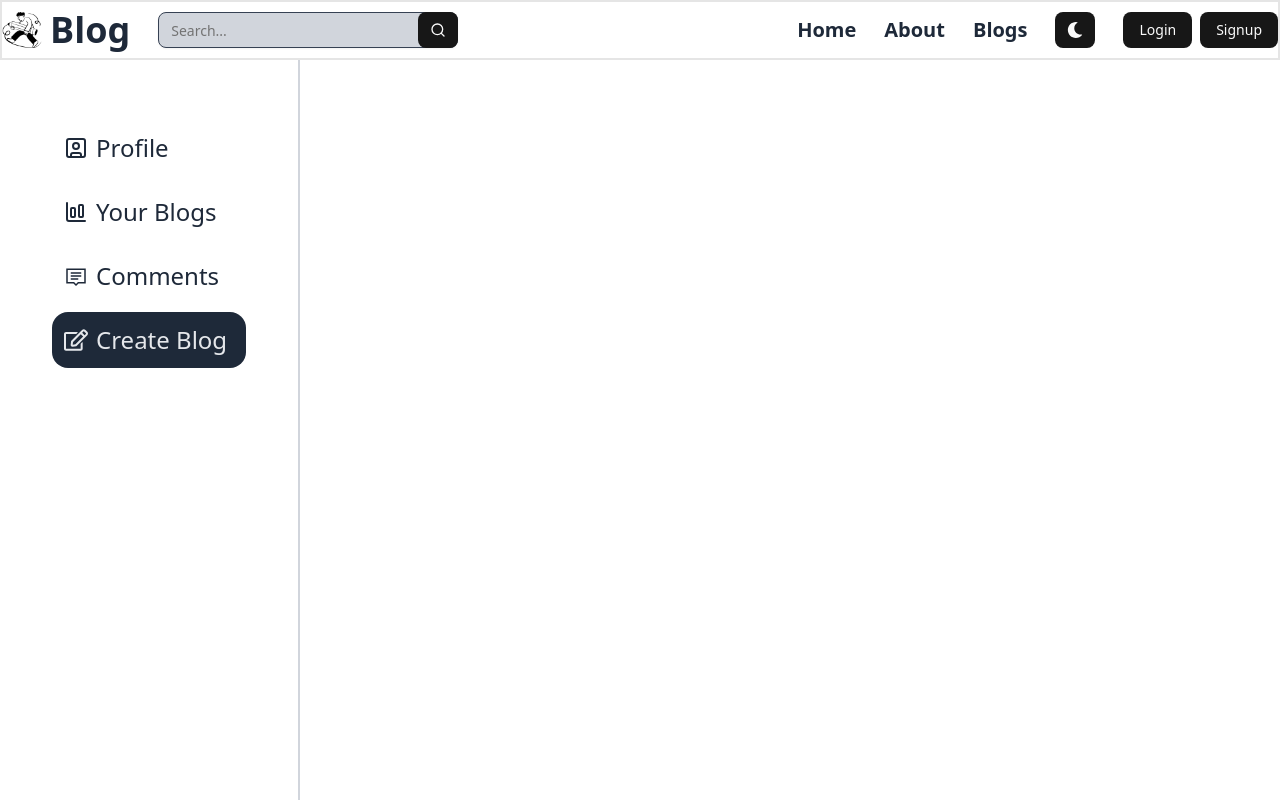
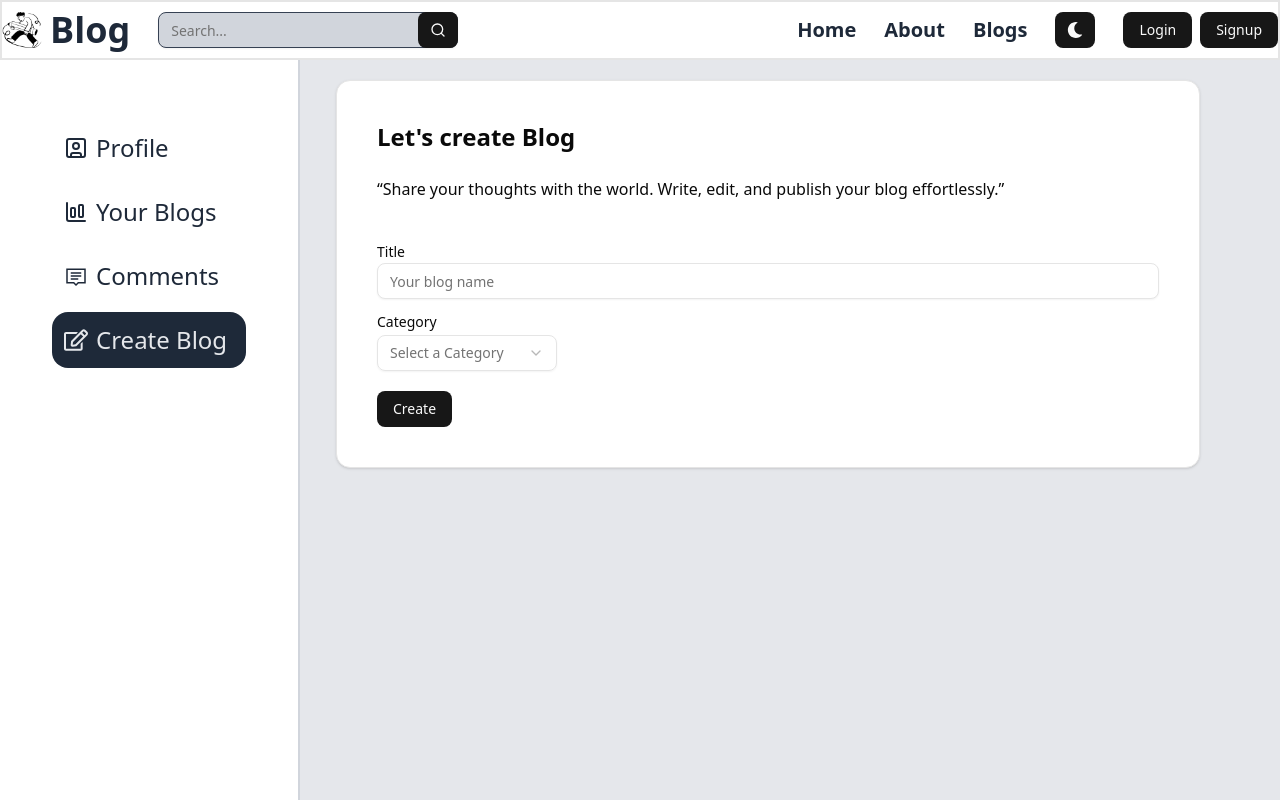
Before and after one commit to Sayantan2005/Blog_Site, a React app in the folder frontend/: page /dashboard/write-blog in a window 1280 px wide. Built offline with nearby package versions, Linux system fonts and the light colour scheme; the HTML template or start-up script is replaced by a standard one.

Commit message:
Start to build the CreateBlog.jsx part

```diff
--- a/frontend/package.json
+++ b/frontend/package.json
@@ -14,6 +14,7 @@
     "@radix-ui/react-dialog": "^1.1.15",
     "@radix-ui/react-dropdown-menu": "^2.1.16",
     "@radix-ui/react-label": "^2.1.8",
+    "@radix-ui/react-select": "^2.2.6",
     "@radix-ui/react-slot": "^1.2.4",
     "@reduxjs/toolkit": "^2.10.1",
     "@tailwindcss/vite": "^4.1.17",
--- /dev/null
+++ b/frontend/src/components/ui/select.jsx
@@ -0,0 +1,166 @@
+import * as React from "react"
+import * as SelectPrimitive from "@radix-ui/react-select"
+import { CheckIcon, ChevronDownIcon, ChevronUpIcon } from "lucide-react"
+
+import { cn } from "@/lib/utils"
+
+function Select({
+  ...props
+}) {
+  return <SelectPrimitive.Root data-slot="select" {...props} />;
+}
+
+function SelectGroup({
+  ...props
+}) {
+  return <SelectPrimitive.Group data-slot="select-group" {...props} />;
+}
+
+function SelectValue({
+  ...props
+}) {
+  return <SelectPrimitive.Value data-slot="select-value" {...props} />;
+}
+
+function SelectTrigger({
+  className,
+  size = "default",
+  children,
+  ...props
+}) {
+  return (
+    <SelectPrimitive.Trigger
+      data-slot="select-trigger"
+      data-size={size}
+      className={cn(
+        "border-input data-[placeholder]:text-muted-foreground [&_svg:not([class*='text-'])]:text-muted-foreground focus-visible:border-ring focus-visible:ring-ring/50 aria-invalid:ring-destructive/20 dark:aria-invalid:ring-destructive/40 aria-invalid:border-destructive dark:bg-input/30 dark:hover:bg-input/50 flex w-fit items-center justify-between gap-2 rounded-md border bg-transparent px-3 py-2 text-sm whitespace-nowrap shadow-xs transition-[color,box-shadow] outline-none focus-visible:ring-[3px] disabled:cursor-not-allowed disabled:opacity-50 data-[size=default]:h-9 data-[size=sm]:h-8 *:data-[slot=select-value]:line-clamp-1 *:data-[slot=select-value]:flex *:data-[slot=select-value]:items-center *:data-[slot=select-value]:gap-2 [&_svg]:pointer-events-none [&_svg]:shrink-0 [&_svg:not([class*='size-'])]:size-4",
+        className
+      )}
+      {...props}>
+      {children}
+      <SelectPrimitive.Icon asChild>
+        <ChevronDownIcon className="size-4 opacity-50" />
+      </SelectPrimitive.Icon>
+    </SelectPrimitive.Trigger>
+  );
+}
+
+function SelectContent({
+  className,
+  children,
+  position = "popper",
+  align = "center",
+  ...props
+}) {
+  return (
+    <SelectPrimitive.Portal>
+      <SelectPrimitive.Content
+        data-slot="select-content"
+        className={cn(
+          "bg-popover text-popover-foreground data-[state=open]:animate-in data-[state=closed]:animate-out data-[state=closed]:fade-out-0 data-[state=open]:fade-in-0 data-[state=closed]:zoom-out-95 data-[state=open]:zoom-in-95 data-[side=bottom]:slide-in-from-top-2 data-[side=left]:slide-in-from-right-2 data-[side=right]:slide-in-from-left-2 data-[side=top]:slide-in-from-bottom-2 relative z-50 max-h-(--radix-select-content-available-height) min-w-[8rem] origin-(--radix-select-content-transform-origin) overflow-x-hidden overflow-y-auto rounded-md border shadow-md",
+          position === "popper" &&
+            "data-[side=bottom]:translate-y-1 data-[side=left]:-translate-x-1 data-[side=right]:translate-x-1 data-[side=top]:-translate-y-1",
+          className
+        )}
+        position={position}
+        align={align}
+        {...props}>
+        <SelectScrollUpButton />
+        <SelectPrimitive.Viewport
+          className={cn("p-1", position === "popper" &&
+            "h-[var(--radix-select-trigger-height)] w-full min-w-[var(--radix-select-trigger-width)] scroll-my-1")}>
+          {children}
+        </SelectPrimitive.Viewport>
+        <SelectScrollDownButton />
+      </SelectPrimitive.Content>
+    </SelectPrimitive.Portal>
+  );
+}
+
+function SelectLabel({
+  className,
+  ...props
+}) {
+  return (
+    <SelectPrimitive.Label
+      data-slot="select-label"
+      className={cn("text-muted-foreground px-2 py-1.5 text-xs", className)}
+      {...props} />
+  );
+}
+
+function SelectItem({
+  className,
+  children,
+  ...props
+}) {
+  return (
+    <SelectPrimitive.Item
+      data-slot="select-item"
+      className={cn(
+        "focus:bg-accent focus:text-accent-foreground [&_svg:not([class*='text-'])]:text-muted-foreground relative flex w-full cursor-default items-center gap-2 rounded-sm py-1.5 pr-8 pl-2 text-sm outline-hidden select-none data-[disabled]:pointer-events-none data-[disabled]:opacity-50 [&_svg]:pointer-events-none [&_svg]:shrink-0 [&_svg:not([class*='size-'])]:size-4 *:[span]:last:flex *:[span]:last:items-center *:[span]:last:gap-2",
+        className
+      )}
+      {...props}>
+      <span className="absolute right-2 flex size-3.5 items-center justify-center">
+        <SelectPrimitive.ItemIndicator>
+          <CheckIcon className="size-4" />
+        </SelectPrimitive.ItemIndicator>
+      </span>
+      <SelectPrimitive.ItemText>{children}</SelectPrimitive.ItemText>
+    </SelectPrimitive.Item>
+  );
+}
+
+function SelectSeparator({
+  className,
+  ...props
+}) {
+  return (
+    <SelectPrimitive.Separator
+      data-slot="select-separator"
+      className={cn("bg-border pointer-events-none -mx-1 my-1 h-px", className)}
+      {...props} />
+  );
+}
+
+function SelectScrollUpButton({
+  className,
+  ...props
+}) {
+  return (
+    <SelectPrimitive.ScrollUpButton
+      data-slot="select-scroll-up-button"
+      className={cn("flex cursor-default items-center justify-center py-1", className)}
+      {...props}>
+      <ChevronUpIcon className="size-4" />
+    </SelectPrimitive.ScrollUpButton>
+  );
+}
+
+function SelectScrollDownButton({
+  className,
+  ...props
+}) {
+  return (
+    <SelectPrimitive.ScrollDownButton
+      data-slot="select-scroll-down-button"
+      className={cn("flex cursor-default items-center justify-center py-1", className)}
+      {...props}>
+      <ChevronDownIcon className="size-4" />
+    </SelectPrimitive.ScrollDownButton>
+  );
+}
+
+export {
+  Select,
+  SelectContent,
+  SelectGroup,
+  SelectItem,
+  SelectLabel,
+  SelectScrollDownButton,
+  SelectScrollUpButton,
+  SelectSeparator,
+  SelectTrigger,
+  SelectValue,
+}
--- a/frontend/src/pages/CreateBlog.jsx
+++ b/frontend/src/pages/CreateBlog.jsx
@@ -1,8 +1,67 @@
-import React from 'react'
+import { Button } from '@/components/ui/button'
+import { Card } from '@/components/ui/card'
+import { Input } from '@/components/ui/input'
+import { Label } from '@/components/ui/label'
+import { Select } from '@/components/ui/select'
+
+import {
+  SelectContent,
+  SelectGroup,
+  SelectItem,
+  SelectLabel,
+  SelectTrigger,
+  SelectValue,
+} from "@/components/ui/select"
+
+import React, { useState } from 'react'
 
 function CreateBlog() {
+
+  const [title,setTitle ] = useState("")
+  const [category,setCategory] = useState("")
+
   return (
-    <div>CreateBlog</div>
+    <div className='p-4 md:pr-20 h-screen md:ml-80 pt-20'>
+
+      <Card className='md:p-10 p-4 dark:bg-gray-800'>
+        <h1 className='text-2xl font-bold'>Let's create Blog</h1>
+        <p>“Share your thoughts with the world. Write, edit, and publish your blog effortlessly.”</p>
+        <div className='mt-5'>
+          <div>
+            <Label>
+              Title
+            </Label>
+            <Input type="text" placeholder="Your blog name" className="bg-white dark:bg-gray-700 mt-1"></Input>
+          </div>
+          <div className='mt-4 mb-5'>
+            <Label className="mb-1.5 block" >
+              Category
+            </Label>
+            <Select>
+              <SelectTrigger className="w-[180px]">
+                <SelectValue placeholder="Select a Category" />
+              </SelectTrigger>
+              <SelectContent>
+                <SelectGroup>
+                  <SelectLabel>Category</SelectLabel>
+                  <SelectItem value="Web Developement">Web Developement</SelectItem>
+                  <SelectItem value="Digital Marketing">Digital Marketing</SelectItem>
+                  <SelectItem value="Blogging">Blogging</SelectItem>
+                  <SelectItem value="Photography">Photography</SelectItem>
+                  <SelectItem value="Cooking">Cooking</SelectItem>
+                </SelectGroup>
+              </SelectContent>
+            </Select>
+          </div>
+
+          <div className='flex gap-2'>
+            <Button>Create</Button>
+          </div>
+        </div>
+
+
+      </Card>
+    </div>
   )
 }
 
```
Also changed, not shown: 2 other files (tests, documents, lock files or other folders).
